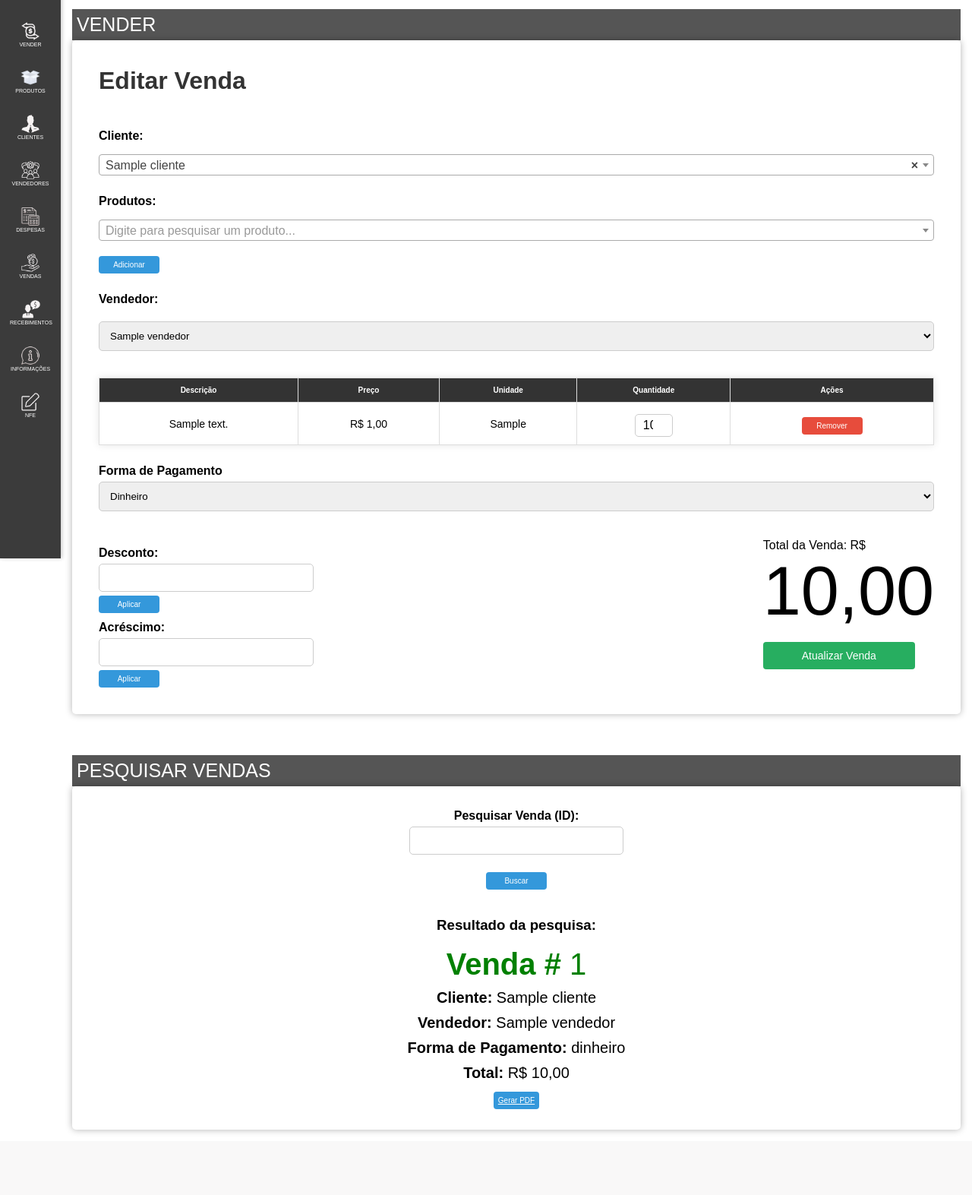
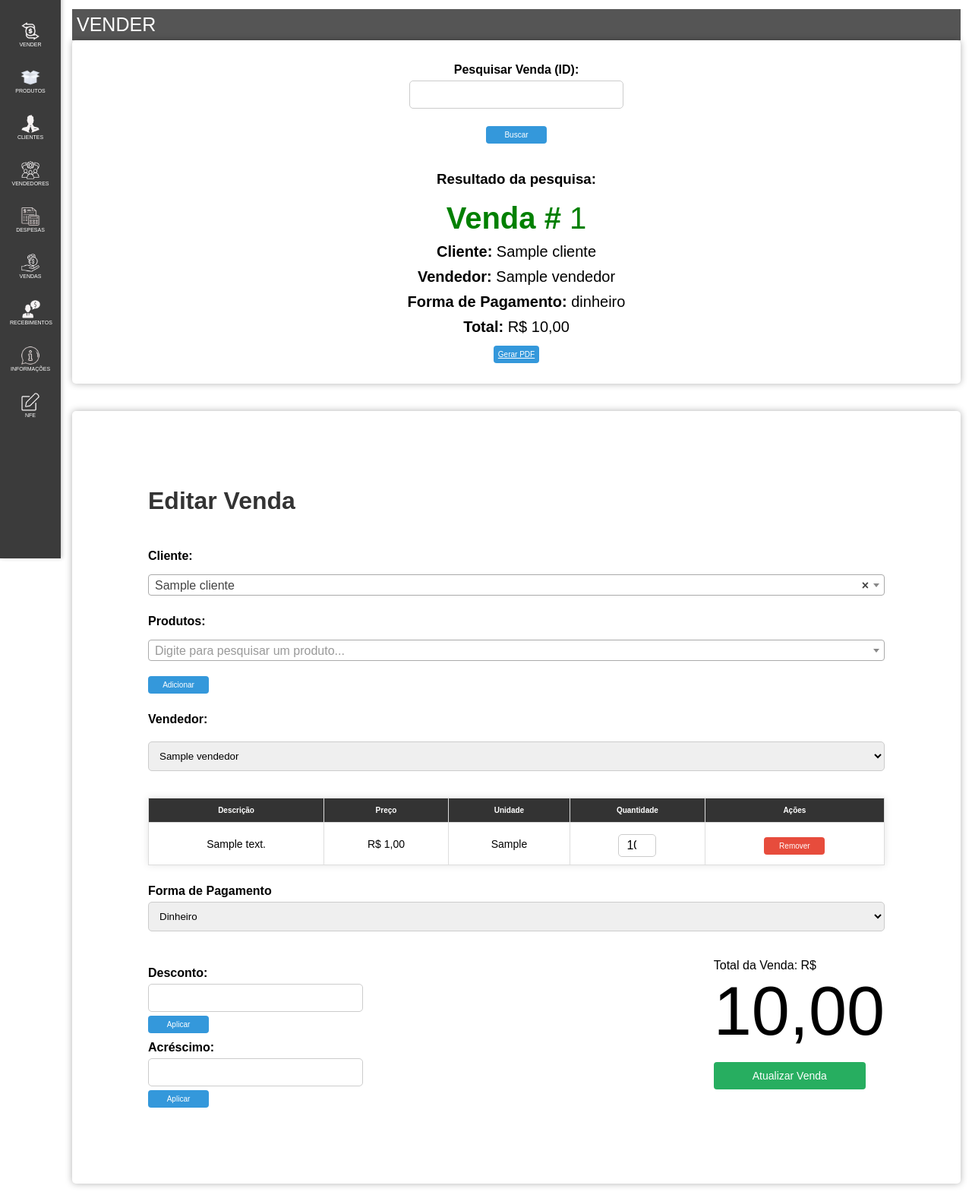
Before and after one commit to Billrenato/Vendas, a Django app: page /editar_venda/1/ in a window 1280 px wide. Shown: the part 65-1638 px from the top of the page at 76% size. Before the commit the page ends 1555 px from the top, so only its background shows below. Run offline with Django 5.2, Linux system fonts and the light colour scheme; tables that the repository leaves empty hold one stand-in row (values such as "Sample post").

Commit message:
atualização

```diff
--- a/sistema_vendas/vendas/templates/vendas/cadastrar_venda.html
+++ b/sistema_vendas/vendas/templates/vendas/cadastrar_venda.html
@@ -53,8 +53,51 @@
 
 <body>
 
+      <form style="align-items: center; justify-content: center; padding:20px;box-shadow: 0 0 10px rgba(0, 0, 0, 0.3)" method="post" action="{% url 'pesquisar_venda' %}">
+
+
+          {% csrf_token %}
+          <label for="venda_id">Pesquisar Venda (ID):</label>
+          <input style="width:25%;" type="number" name="venda_id" id="venda_id">
+          <br>
+          <button class="button_edit" type="submit">Buscar</button>
+
+          <br>
+          <br>
+
+          {% if venda %}
+          <h3>Resultado da pesquisa:</h3>
+          <br>
+          <p style="color: green; font-size:40px;"><strong>Venda #</strong> {{ venda.id}}</p>
+          <p><strong>Cliente:</strong> {{ venda.cliente.nome }}</p>
+          <p><strong>Vendedor:</strong> {{ venda.vendedor.nome_vendedor }}</p>
+          <p><strong>Forma de Pagamento:</strong> {{ venda.forma_pagamento }}</p>
+          <p><strong>Total:</strong> R$ {{ venda.total|floatformat:2 }}</p>
+          <p><a href="{% url 'gerar_pdf_venda' venda.id %}" class="button_edit">Gerar PDF</a></p>
+
+
+          <table>
+              <tr>
+
+              </tr>
+              {% for item in itens %}
+              <tr>
+
+              </tr>
+              {% empty %}
+                  <tr>
+                      <td colspan="4">Nenhum item encontrado para esta venda.</td>
+                  </tr>
+              {% endfor %}
+          </table>
+      {% endif %}
+
+      </form>
+      <br>
+      <br>
+
     <!-- Formulário de cadastro/edição de venda -->
-    <form class="form_prod" style=" padding:35px; gap:15px;" method="post" action="{% if venda %}{% url 'editar_venda' venda.id %}{% else %}{% url 'cadastrar_venda' %}{% endif %}">
+    <form class="form_prod" style=" padding:100px; gap:15px;" method="post" action="{% if venda %}{% url 'editar_venda' venda.id %}{% else %}{% url 'cadastrar_venda' %}{% endif %}">
 
 
         <h1 >{% if venda %}Editar Venda{% else %}Cadastrar Venda{% endif %}</h1>
@@ -333,52 +376,5 @@
 
     </div>
 
-   <br>
-   <br>
-   <br>
-    <div class="nav-padrao">
-      PESQUISAR VENDAS
-    </div>
-    <form style="align-items: center; justify-content: center; padding:20px;box-shadow: 0 0 10px rgba(0, 0, 0, 0.3)" method="post" action="{% url 'pesquisar_venda' %}">
-
-
-        {% csrf_token %}
-        <label for="venda_id">Pesquisar Venda (ID):</label>
-        <input style="width:25%;" type="number" name="venda_id" id="venda_id">
-        <br>
-        <button class="button_edit" type="submit">Buscar</button>
-
-        <br>
-        <br>
-
-        {% if venda %}
-        <h3>Resultado da pesquisa:</h3>
-        <br>
-        <p style="color: green; font-size:40px;"><strong>Venda #</strong> {{ venda.id}}</p>
-        <p><strong>Cliente:</strong> {{ venda.cliente.nome }}</p>
-        <p><strong>Vendedor:</strong> {{ venda.vendedor.nome_vendedor }}</p>
-        <p><strong>Forma de Pagamento:</strong> {{ venda.forma_pagamento }}</p>
-        <p><strong>Total:</strong> R$ {{ venda.total|floatformat:2 }}</p>
-        <p><a href="{% url 'gerar_pdf_venda' venda.id %}" class="button_edit">Gerar PDF</a></p>
-
-
-        <table>
-            <tr>
-
-            </tr>
-            {% for item in itens %}
-            <tr>
-
-            </tr>
-            {% empty %}
-                <tr>
-                    <td colspan="4">Nenhum item encontrado para esta venda.</td>
-                </tr>
-            {% endfor %}
-        </table>
-    {% endif %}
-
-    </form>
-
 </body>
 </html>
--- a/sistema_vendas/vendas/views.py
+++ b/sistema_vendas/vendas/views.py
@@ -80,6 +80,8 @@
         )
 
 
+
+
         # Vendas do ano atual
         df_vendas_ano_atual = df_vendas[df_vendas['data_venda'].dt.year == pd.Timestamp.now().year]
         valor_bruto_ano_atual = df_vendas_ano_atual['total'].sum()
@@ -142,6 +144,7 @@
         graph_json5 = json.dumps(fig5, cls=plotly.utils.PlotlyJSONEncoder)
         graph_json6 = json.dumps(fig6, cls=plotly.utils.PlotlyJSONEncoder)
         graph_json7 = json.dumps(fig7, cls=plotly.utils.PlotlyJSONEncoder)
+        config_json = json.dumps(dict(displayModeBar=False))
 
         context = {
             'graph_json1': graph_json1,
@@ -151,6 +154,7 @@
             'graph_json5': graph_json5,
             'graph_json6': graph_json6,
             'graph_json7': graph_json7,
+            'config_json': config_json,
         }
         return render(request, 'vendas\home.html', context)
     else:
```
Also changed, not shown: sistema_vendas/vendas/templates/vendas/home.html (+8 -7 lines).
